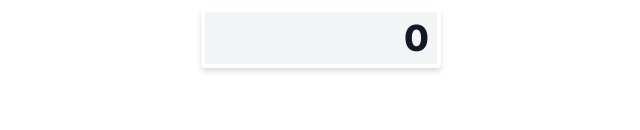
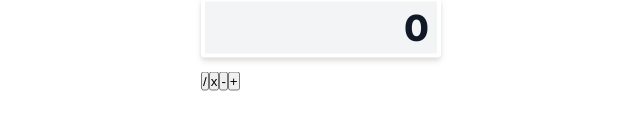
Before and after one commit to BKonstantine/sendsay_test, a React (Vite) app: page / in a window 1280 px wide. Shown: the part 356-486 px from the top of the page, without its empty margins (291-931 px from the left). Built offline with nearby package versions, Linux system fonts and the light colour scheme.

Commit message:
feat: map operator buttons

```diff
--- a/src/components/builder/builder.tsx
+++ b/src/components/builder/builder.tsx
@@ -2,12 +2,13 @@ import { FC } from "react";
 import style from "./builder.module.css";
 import Display from "../display/display";
 import OperatorsBlock from "../operators-block/operators-block";
+import { operatorsList } from "../../utils/consts";
 
 const Builder: FC = () => {
   return (
     <div className={style.builder}>
       <Display result={0} />
-      <OperatorsBlock />
+      <OperatorsBlock operators={operatorsList} />
     </div>
   );
 };
--- a/src/components/button/button.tsx
+++ b/src/components/button/button.tsx
@@ -1,8 +1,19 @@
-import { FC } from "react";
+import { FC, ReactNode } from "react";
 import style from "./button.module.css";
 
-const Button: FC = () => {
-  return <button className={style.button}></button>;
+interface IButton {
+  id: string;
+  value: string;
+  type?: string;
+  children: ReactNode;
+}
+
+const Button: FC<IButton> = ({ id, value, children }) => {
+  return (
+    <button type="button" id={id} value={value} className={style.button}>
+      {children}
+    </button>
+  );
 };
 
 export default Button;
--- a/src/components/operators-block/operators-block.tsx
+++ b/src/components/operators-block/operators-block.tsx
@@ -1,10 +1,26 @@
-import { FC } from "react";
+import { FC, memo } from "react";
 import style from "./operators-block.module.css";
 import Button from "../button/button";
+import { IOperators } from "../../utils/consts";
 
+interface IOperatorsBlock {
+  operators: Array<IOperators>;
+}
 
-const OperatorsBlock: FC = () => {
-  return <div className={style.operators}></div>;
-};
+const OperatorsBlock: FC<IOperatorsBlock> = memo(({ operators }) => {
+  return (
+    <div className={style.operators}>
+      {operators.map((operator) => {
+        if (operator.id !== "equals") {
+          return (
+            <Button id={operator.id} value={operator.value}>
+              {operator.value}
+            </Button>
+          );
+        }
+      })}
+    </div>
+  );
+});
 
 export default OperatorsBlock;
--- a/src/utils/consts.ts
+++ b/src/utils/consts.ts
@@ -1,10 +1,10 @@
-interface IOperators {
+export interface IOperators {
   type: string;
   id: string;
   value: string;
 }
 
-export const operators: Array<IOperators> = [
+export const operatorsList: Array<IOperators> = [
   {
     type: "operator",
     id: "divide",
```
